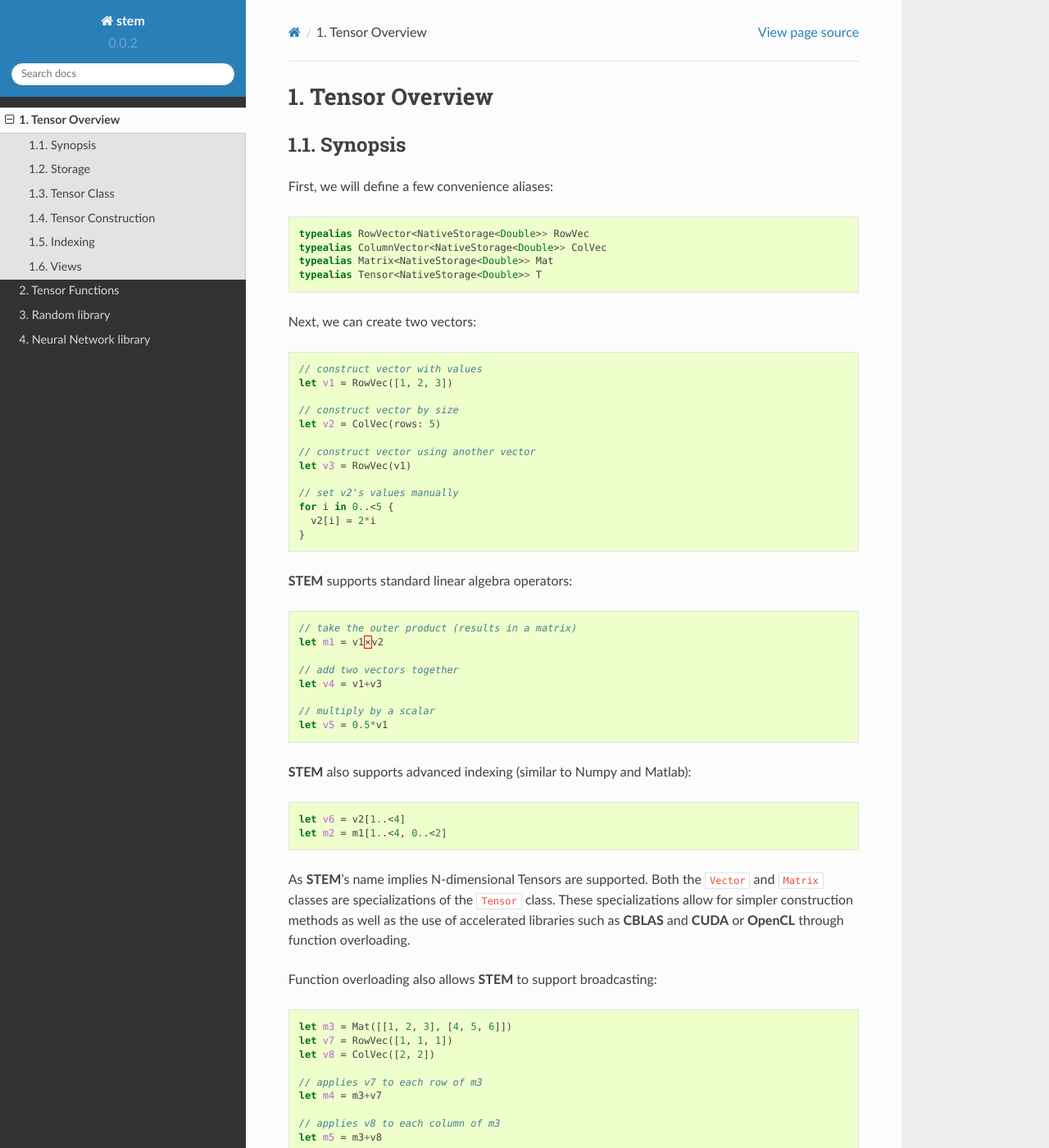
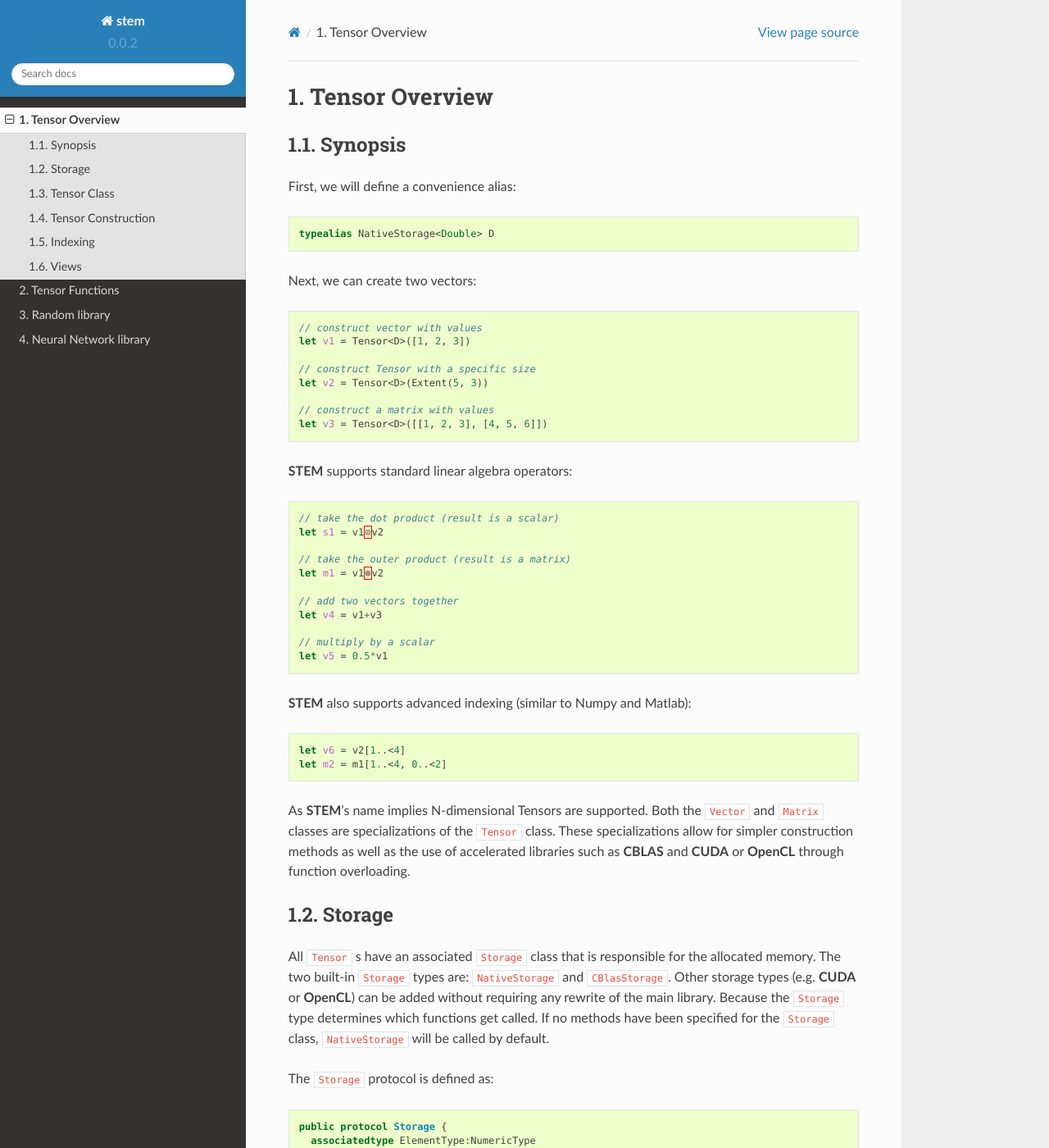
Before and after one commit to abeschneider/stem, a Sphinx documentation site: the page built from docs/source/tensor.rst, in a window 1280 px wide and 1400 px high. Shown: the whole window at 82% size. Built offline with Sphinx 7.4.7 and the Read the Docs theme 2.0.0, drawn with Linux system fonts in a browser that asks for light colours.

Commit message:
Revision to documentation to keep it in line with changes to construction of Tensors

```diff
--- a/docs/source/tensor.rst
+++ b/docs/source/tensor.rst
@@ -13,40 +13,35 @@ Tensor Overview
 Synopsis
 --------
 
-First, we will define a few convenience aliases:
+First, we will define a convenience alias:
 
 .. code:: swift
 
-  typealias RowVector<NativeStorage<Double>> RowVec
-  typealias ColumnVector<NativeStorage<Double>> ColVec
-  typealias Matrix<NativeStorage<Double>> Mat
-  typealias Tensor<NativeStorage<Double>> T
+  typealias NativeStorage<Double> D
 
 Next, we can create two vectors:
 
 .. code:: swift
 
   // construct vector with values
-  let v1 = RowVec([1, 2, 3])
+  let v1 = Tensor<D>([1, 2, 3])
 
-  // construct vector by size
-  let v2 = ColVec(rows: 5)
+  // construct Tensor with a specific size
+  let v2 = Tensor<D>(Extent(5, 3))
 
-  // construct vector using another vector
-  let v3 = RowVec(v1)
-
-  // set v2's values manually
-  for i in 0..<5 {
-    v2[i] = 2*i
-  }
+  // construct a matrix with values
+  let v3 = Tensor<D>([[1, 2, 3], [4, 5, 6]])
 
 
 |STEM| supports standard linear algebra operators:
 
 .. code:: swift
 
-  // take the outer product (results in a matrix)
-  let m1 = v1⨯v2
+  // take the dot product (result is a scalar)
+  let s1 = v1⊙v2
+
+  // take the outer product (result is a matrix)
+  let m1 = v1⊗v2
 
   // add two vectors together
   let v4 = v1+v3
@@ -66,20 +61,6 @@ and |Matrix| classes are specializations of the |Tensor| class. These
 specializations allow for simpler construction methods as well as the
 use of accelerated libraries such as **CBLAS** and **CUDA** or **OpenCL**
 through function overloading.
-
-Function overloading also allows |STEM| to support broadcasting:
-
-.. code:: swift
-
-  let m3 = Mat([[1, 2, 3], [4, 5, 6]])
-  let v7 = RowVec([1, 1, 1])
-  let v8 = ColVec([2, 2])
-
-  // applies v7 to each row of m3
-  let m4 = m3+v7
-
-  // applies v8 to each column of m3
-  let m5 = m3+v8
 
 .. _Storage:
 
```
